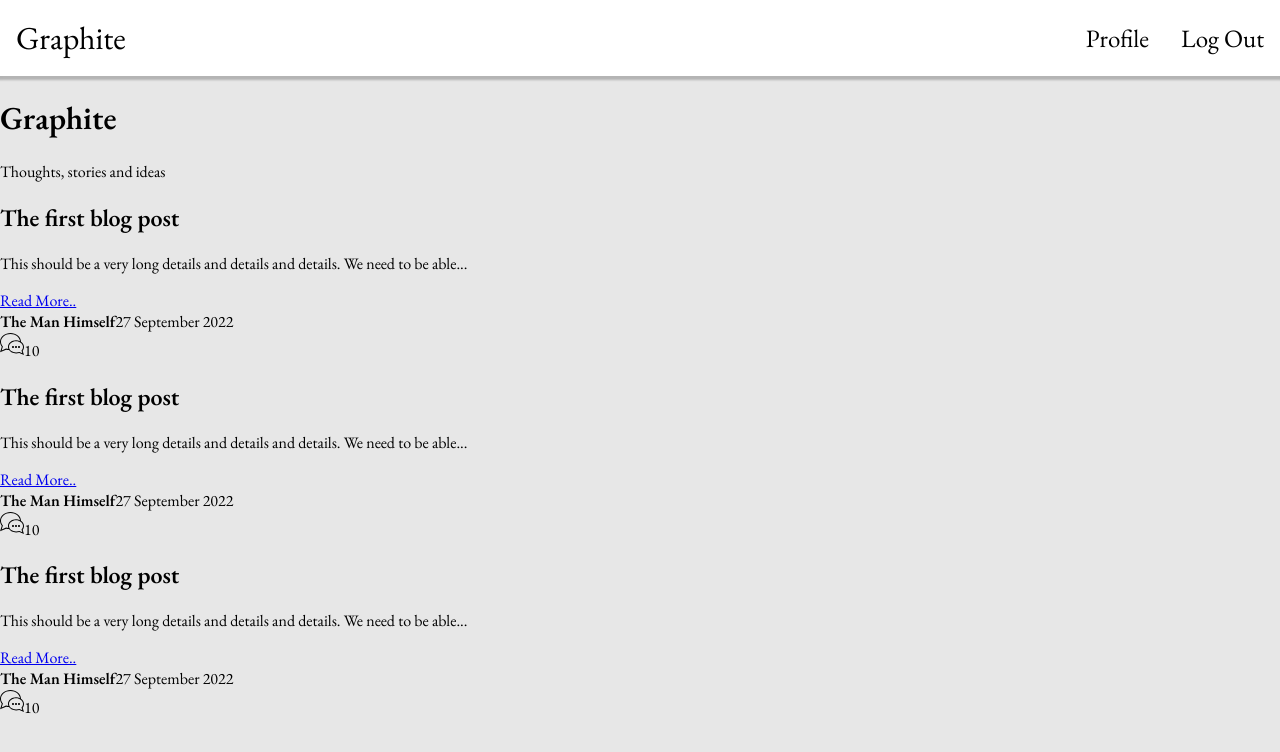
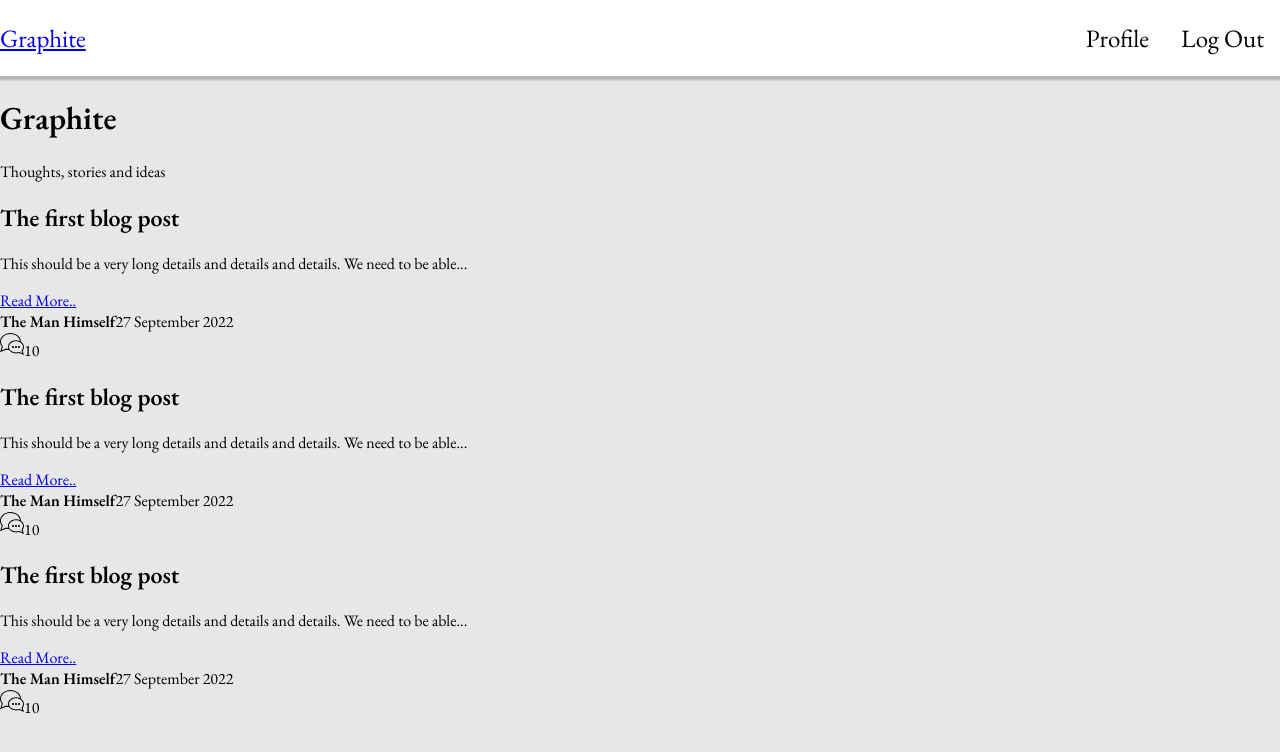
Before and after one commit to AminuMado/blog_client, a React (Create React App) app: page /blogs in a window 1280 px wide. Shown: the top 752 px of the page. Built offline with nearby package versions, Linux system fonts and the light colour scheme.

Commit message:
initial commit

```diff
--- a/src/components/Navbar.tsx
+++ b/src/components/Navbar.tsx
@@ -2,7 +2,7 @@ import { Link } from "react-router-dom";
 const Navbar = () => {
   return (
     <nav className="navigation">
-      <Link to="/" className="home">
+      <Link to="/" className="navigation__home">
         Graphite
       </Link>
       <div className="navigation-menu">
```
